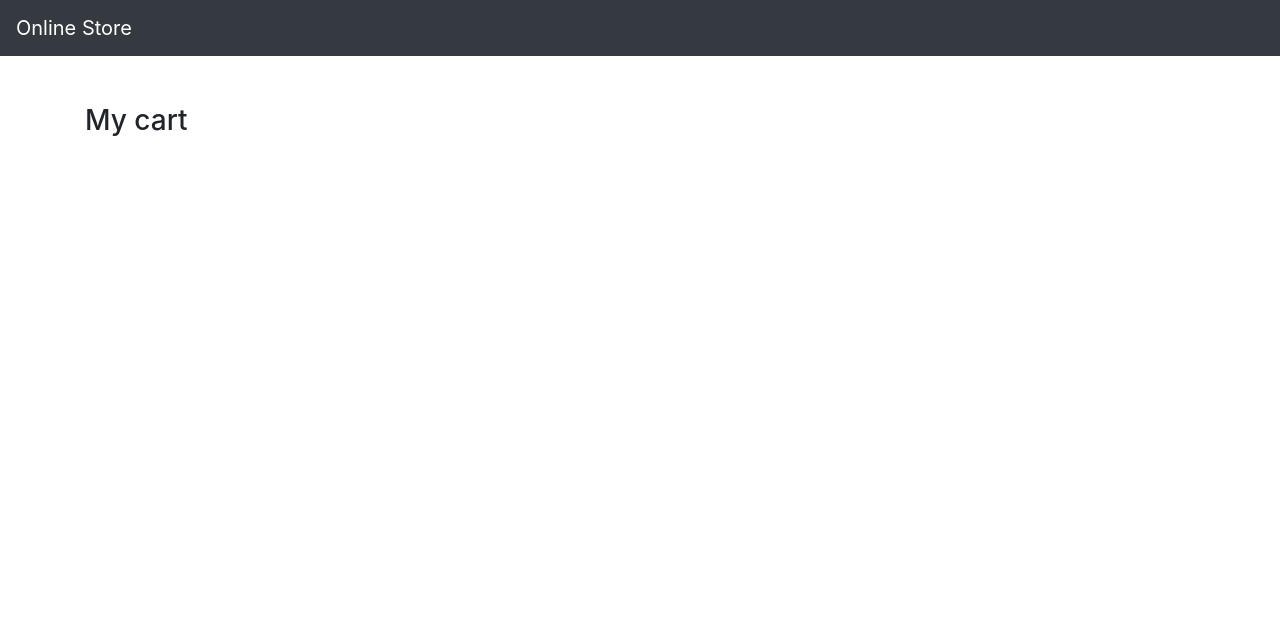
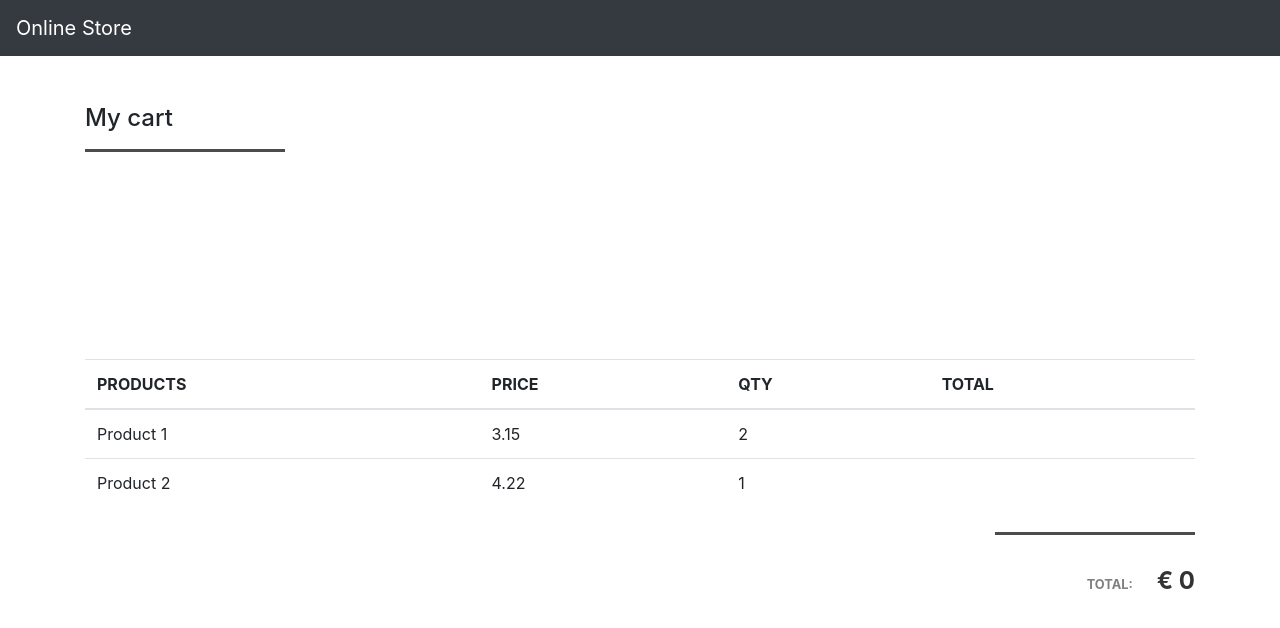
Before and after one commit to fr0stbytes/eshop, a Vue app: page /cart in a window 1280 px wide. Shown: the top 628 px of the page. Built offline with nearby package versions, Linux system fonts and the light colour scheme; some icons are missing.

Commit message:
Added Cart Markdown

```diff
--- a/src/components/cart.vue
+++ b/src/components/cart.vue
@@ -1,13 +1,87 @@
 <template lang="html">
   <div class="container mt-5">
-    <h3>My cart</h3>
+    <h4 class="mt-5">My cart</h4>
+    <div class="mt-3">
+      <svg height="210" width="500">
+        <line x1="0" y1="0" x2="200" y2="0" style="stroke:rgb(0, 0, 0, .7);stroke-width:6" />
+      </svg>
+    </div>
+    <div class="cart-table">
+      <b-table :fields="fields" :items="items" responsive>
+        <template slot="product" slot-scope="data">
+          <span class="mt-1 cart-title">{{data.item.product}}</span><br>
+          <span class="is-small">{{data.item.id}}</span>
+        </template>
+        <template slot="price" slot-scope="data">
+          {{data.item.price}} &euro;
+        </template>
+        <template slot="quantity" slot-scope="data">
+          <b-button size="sm" variant="outline-secondary"> + </b-button>
+          <span class="pl-4 pr-4">{{data.item.quantity}}</span>
+          <b-button size="sm" variant="outline-secondary"> - </b-button>
+        </template>
+      </b-table>
+      <template slot="total" slot-scope="data">
+        total
+      </template>
+    </div>
+    <div class="mt-2 text-right">
+      <svg height="8" width="200">
+        <line x1="0" y1="0" x2="200" y2="0" style="stroke:rgb(0, 0, 0, .7);stroke-width:6" />
+      </svg>
+      <div class="mt-3">
+        <span class="total-label is-small">TOTAL:</span><span class="total-price">&euro; {{cartTotalPrice}}</span>
+      </div>
+    </div>
   </div>
 </template>
 
 <script>
+import { mapState } from 'vuex'
+
 export default {
+  data () {
+    return {
+      fields: [
+        { key: 'product', label: 'PRODUCTS' },
+        { key: 'price', label: 'PRICE' },
+        { key: 'quantity', label: 'QTY' },
+        { key: 'total', label: 'TOTAL' }
+      ],
+      items: [
+        { product: 'Product 1', id: '001', quantity: 2, price: '3.15' },
+        { product: 'Product 2', id: '008', quantity: 1, price: '4.22' }
+      ]
+    }
+  },
+  computed: {
+    ...mapState({
+      cartTotalPrice: state => state.cart.cartTotalPrice
+      // TODO bring cart items from state with getters
+    })
+  },
+  methods: {
+    // TODO create methods for quantity buttons
+  }
 }
 </script>
 
 <style lang="css">
+  .is-small {
+    font-size: .8em;
+    color: rgba(0, 0, 0, 0.5);
+  }
+  .cart-title {
+    color: rgba(0, 0, 0, 0.8);
+    font-weight: bold;
+  }
+  .total-price {
+    font-size: 1.5em;
+    font-weight: bold;
+    margin-left: 1em;
+    color: rgba(0, 0, 0, 0.8);
+  }
+  .total-label {
+    font-weight: bold;
+  }
 </style>
--- a/src/store/modules/cart.js
+++ b/src/store/modules/cart.js
@@ -1,6 +1,7 @@
 const state = {
   cartItems: [],
-  totalCartItems: ''
+  totalCartItems: '',
+  cartTotalPrice: 0
 }
 const getters = {
 
@@ -11,7 +12,7 @@ const actions = {
     if (!cartItem) {
       commit('saveItems', { id: product.id, title: product.title, price: product.price })
     } else {
-      commit('incrementQuantity', { id: product.id })
+      commit('incrementQuantity', { id: product.id, price: product.price })
     }
     commit('decreaseStock', { id: product.id }, { root: true })
     commit('increaseTotalCartItems')
@@ -23,14 +24,18 @@ const mutations = {
       id,
       title,
       price,
-      quantity: 1
+      quantity: 1,
+      total: price
     })
+    state.cartTotalPrice = state.cartTotalPrice + price
   },
-  incrementQuantity (state, { id }) {
+  incrementQuantity (state, { id, price }) {
     const cartItem = state.cartItems.find(item => item.id === id)
     cartItem.quantity++
+    cartItem.total = cartItem.total + price
+    state.cartTotalPrice = state.cartTotalPrice + price
   },
-  increaseTotalCartItems(state) {
+  increaseTotalCartItems (state) {
     state.totalCartItems++
   }
 }
--- a/src/store/modules/products.js
+++ b/src/store/modules/products.js
@@ -3,25 +3,25 @@ const state = {
     {
       'id': '70-0969004',
       'title': 'Doubting Thomas',
-      'price': '5,70',
+      'price': 5.70,
       'inventory': 4
     },
     {
       'id': '75-0578415',
       'title': 'Born Reckless',
-      'price': '6,91',
+      'price': 6.91,
       'inventory': 2
     },
     {
       'id': '56-6762974',
       'title': 'Go Fish',
-      'price': '6,02',
+      'price': 6.02,
       'inventory': 7
     },
     {
       'id': '99-4505703',
       'title': 'Still Bill',
-      'price': '9,18',
+      'price': 9.18,
       'inventory': 9
     }
   ]
```
